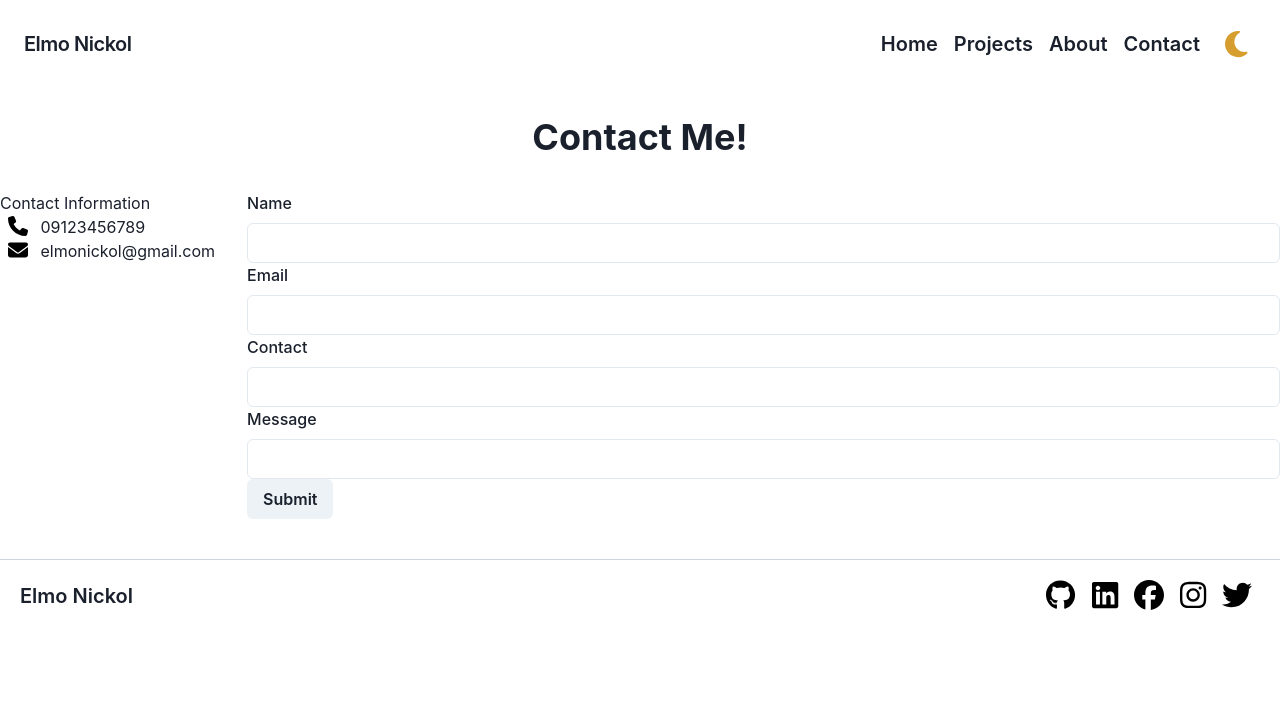
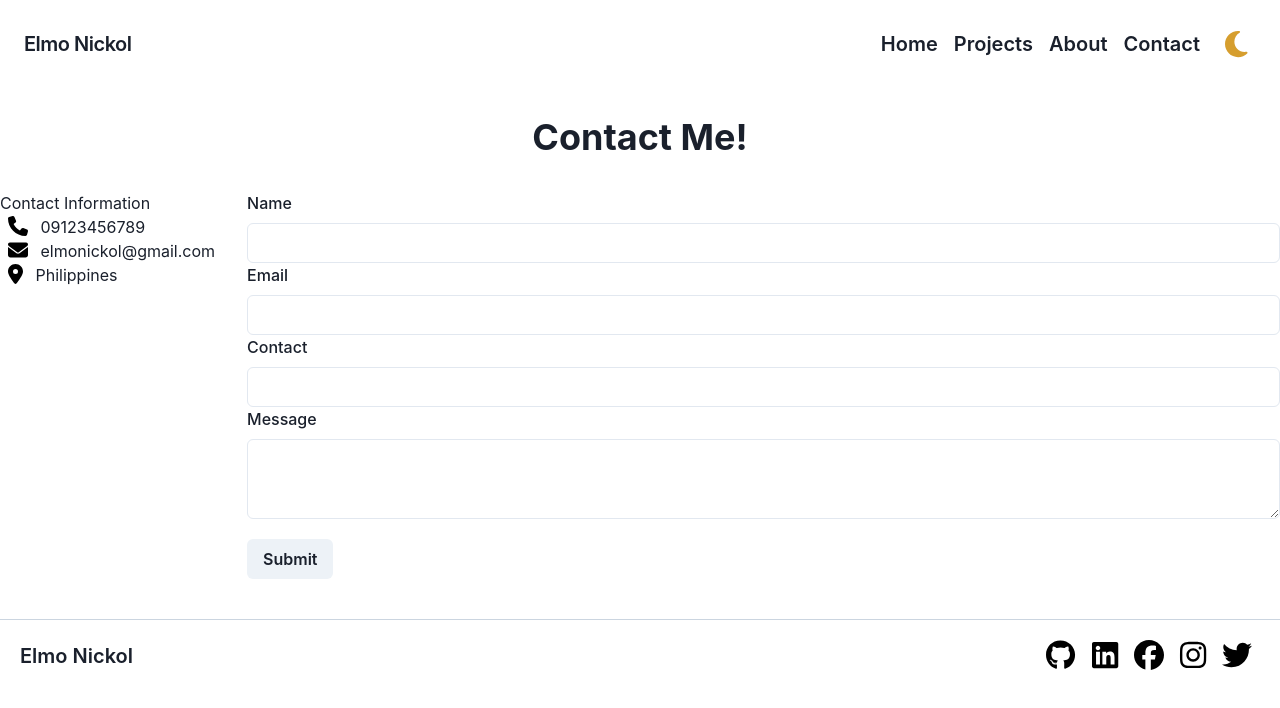
Before and after one commit to elmonickcool/my_portfolio, a Next.js app: page /contact in a window 1280 px wide. Shown: the top 708 px of the page. Built offline with nearby package versions, Linux system fonts and the light colour scheme.

Commit message:
install uuid and add timestamp, refactor

```diff
--- a/package.json
+++ b/package.json
@@ -28,10 +28,12 @@
     "react": "^18.2.0",
     "react-dom": "^18.2.0",
     "react-type-animation": "^2.1.2",
-    "typewriter-effect": "^2.19.0"
+    "typewriter-effect": "^2.19.0",
+    "uuid": "^9.0.0"
   },
   "devDependencies": {
     "@types/react": "^18.0.28",
+    "@types/uuid": "^9.0.1",
     "autoprefixer": "^10.4.13",
     "postcss": "^8.4.21",
     "tailwindcss": "^3.2.7"
--- a/src/pages/contact.js
+++ b/src/pages/contact.js
@@ -1,9 +1,10 @@
 import { initializeApp } from "@firebase/app";
-import { addDoc, collection, getFirestore } from "@firebase/firestore";
-import { FormControl, FormLabel, Input, Button, Box, Heading, useColorMode } from "@chakra-ui/react";
+import { addDoc, collection, getFirestore, serverTimestamp } from "@firebase/firestore";
+import { FormControl, FormLabel, Input, Button, Box, Heading, useColorMode, Textarea } from "@chakra-ui/react";
 import { useState } from "react";
-import { faPhone, faEnvelope } from "@fortawesome/free-solid-svg-icons";
+import { faPhone, faEnvelope, faLocationDot } from "@fortawesome/free-solid-svg-icons";
 import { FontAwesomeIcon } from "@fortawesome/react-fontawesome";
+import {v4 as uuidv4} from 'uuid';
 
 const firebaseConfig = {
     apiKey: "AIzaSyCUcqxTcbOssPiKqg6Weg256KkUlT_0Vxg",
@@ -22,6 +23,7 @@ const Contact = () => {
     const [email, setEmail] = useState('');
     const [contactnum, setContactNum] = useState('');
     const [message, setMessage] = useState('');
+    const [formSubmitted, setFormSubmitted] = useState(false);
     const { colorMode } = useColorMode();
 
     const handleChange = ({ target: { name, value } }) => {
@@ -51,14 +53,16 @@ const Contact = () => {
     );
 
     const handleSubmit = async (event) => {
+        const id = uuidv4();
         event.preventDefault();
         try {
-            const docRef = await addDoc(collection(db, "contact"), { name, email, contactnum, message });
+            const docRef = await addDoc(collection(db, "contact"), { id,name, email, contactnum, message, timestamp:serverTimestamp() });
             console.log("Document written with ID: ", docRef.id);
             setName('');
             setEmail('');
             setContactNum('');
             setMessage('');
+            setFormSubmitted(true);
         } catch (error) {
             console.error("Error adding document: ", error);
         }
@@ -66,8 +70,15 @@ const Contact = () => {
 
     return (
         <>
-            <Heading textAlign='center'>Contact Me!</Heading>
-            <Box display='flex' justifyContent='space-between' my={8}>
+
+             {formSubmitted ? (
+                <Box textAlign='center' mt={8}>
+                    <Heading size='lg'>Thank you for filling out the form. I will reply to you via email.</Heading>
+                </Box>
+            ) :(
+                <Heading textAlign='center'>Contact Me!</Heading>
+            )
+}           <Box display='flex' justifyContent='space-between' my={8}>
                 <Box mr={8} mb={4}>
                     Contact Information
                     <Box>
@@ -77,11 +88,15 @@ const Contact = () => {
                         <div mt={2}>
                             {getFontAwesomeIcon(faEnvelope)} elmonickol@gmail.com
                         </div>
+                        <div mt={2}>
+                            {getFontAwesomeIcon(faLocationDot)} Philippines
+                        </div>
                     </Box>
                 </Box>
                 <Box flex={1}>
                     <form onSubmit={handleSubmit}>
-                        <FormControl>
+                        <Box mb={5}>
+                            <FormControl>
                             <FormLabel>Name</FormLabel>
                             <Input type='text' name='name' value={name} onChange={handleChange} />
                         </FormControl>
@@ -95,8 +110,9 @@ const Contact = () => {
                         </FormControl>
                         <FormControl>
                             <FormLabel>Message</FormLabel>
-                            <Input type='textarea' name='message' value={message} onChange={handleChange} />
+                            <Textarea name='message' value={message} onChange={handleChange} />
                         </FormControl>
+                        </Box>
                         <Button type='submit' onClick={handleSubmit}>
                             Submit
                         </Button>
```
Also changed, not shown: 1 other file (tests, documents, lock files or other folders).
